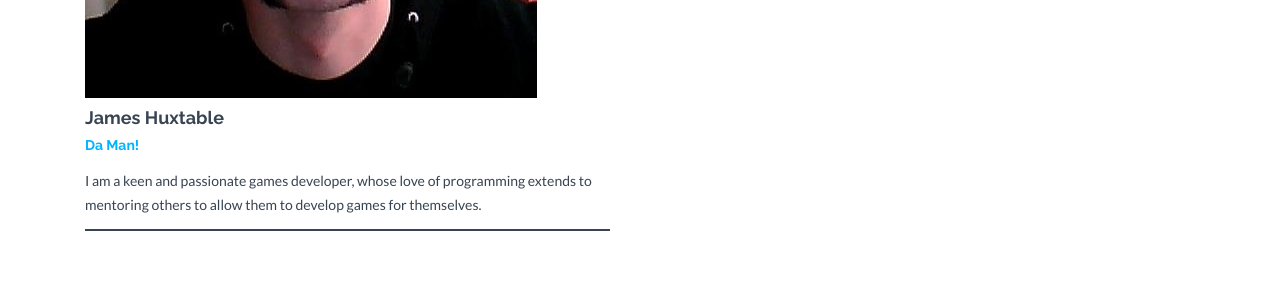
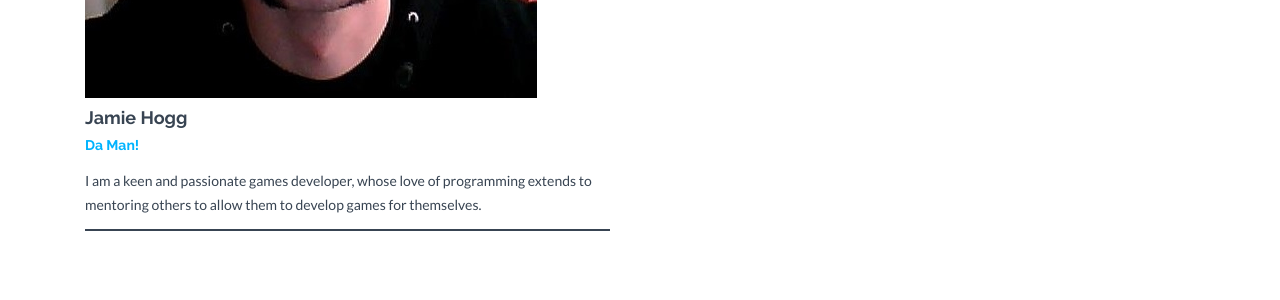
Before and after one commit to JamieHogg/JamieHogg.github.io, a Jekyll site: the page built from about.html, in a window 1280 px wide and 1200 px high. Shown: the part 619-919 px from the top of the window. Built offline with Jekyll 4.4.1, drawn with Linux system fonts in a browser that asks for light colours; nearby versions of some CDN libraries.

Commit message:
Update _config.yml

```diff
--- a/_config.yml
+++ b/_config.yml
@@ -55,7 +55,7 @@
     - University of the West of England,
     - Frenchay Campus, Bristol, BS16 1QY,
     - United Kingdom.
-email: james2.huxtable@uwe.ac.uk
+email: Jamie2.Hogg@live.uwe.ac.uk
 
 
 
@@ -63,7 +63,7 @@
 
 # Members information. Shown on About page.
 members:
-  - name: James Huxtable
+  - name: Jamie Hogg
     position: Da Man!
     text: I am a keen and passionate games developer, whose love of programming extends to mentoring others to allow them to develop games for themselves.
     img: profile_1.jpg
@@ -71,7 +71,7 @@
       - title: envelope #use for email address
         url: mailto:james2.huxtable@uwe.ac.uk
       - title: twitter
-        url: http://twitter.com/HuxyUK
+        url:
 
 # Short text about your company. Shown in footer on every page and also separately on Home and Contact page.
 about: "Those who can do and those who can't teach games design."
```
